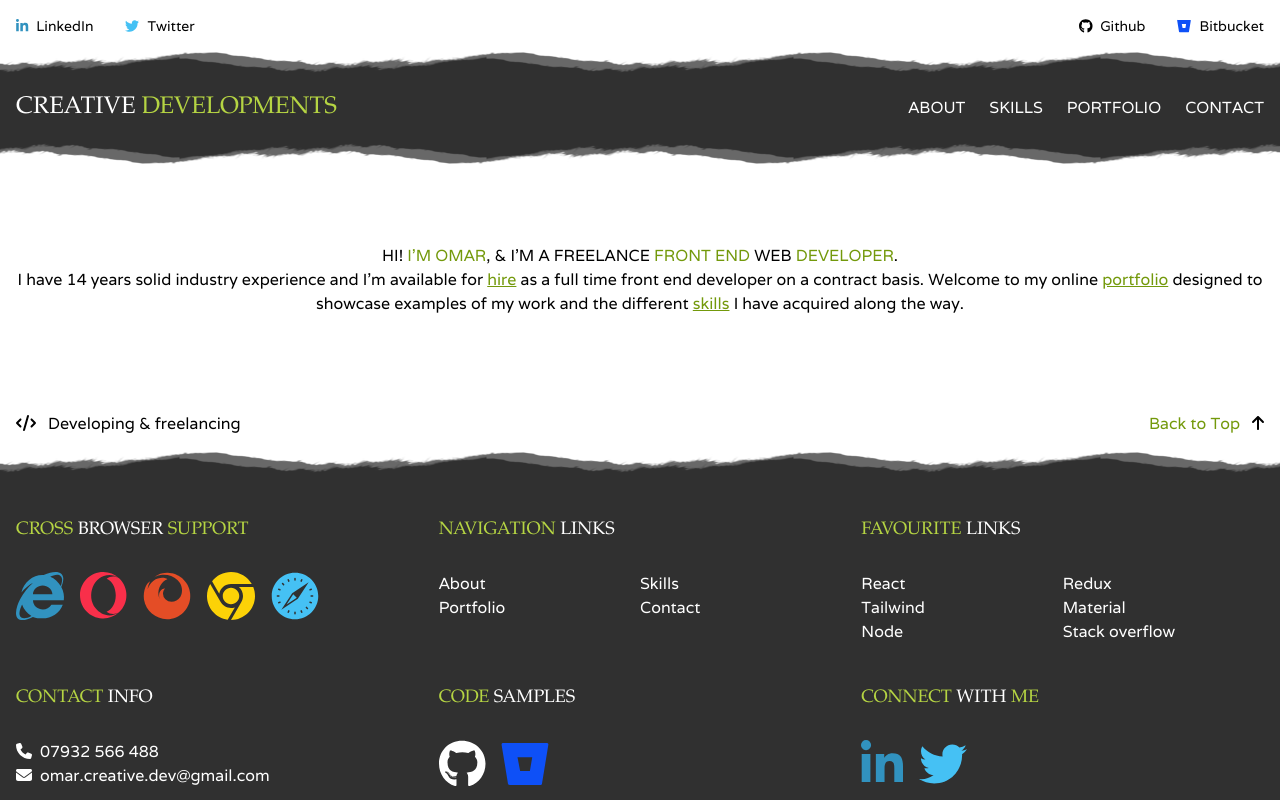
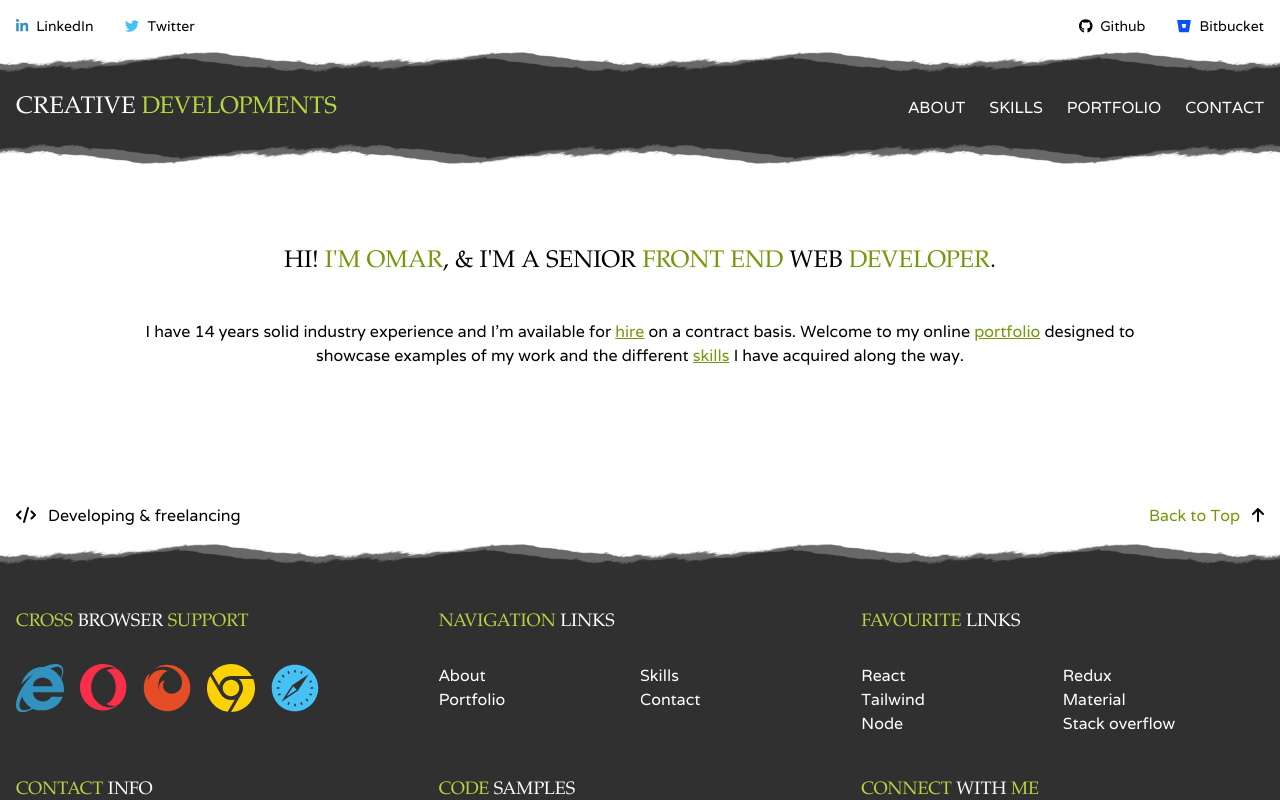
Before and after one commit to omarCreativeDev/creative-developments, a Next.js app: page / in a window 1280 px wide. Shown: the top 800 px of the page. Built offline with nearby package versions, Linux system fonts and the light colour scheme.

Commit message:
completed intro component, updated mixins and typography scss

```diff
--- a/components/Index/Intro/Intro.tsx
+++ b/components/Index/Intro/Intro.tsx
@@ -2,9 +2,9 @@ import Link from 'next/link';
 
 export const Intro = () => {
   return (
-    <div className="container">
+    <div className="container max-w-5xl m-auto">
       <h1 className="text-center">
-        HI! <span className="text-tertiary">I&apos;M OMAR</span>, & I&apos;M A FREELANCE
+        HI! <span className="text-tertiary">I&apos;M OMAR</span>, & I&apos;M A SENIOR
         <span className="text-tertiary"> FRONT END</span> WEB
         <span className="text-tertiary"> DEVELOPER</span>.
       </h1>
@@ -13,7 +13,7 @@ export const Intro = () => {
         <Link href="/contact-me">
           <a className="text-tertiary underline">hire</a>
         </Link>
-        &nbsp;as a full time front end developer on a contract basis. Welcome to my online&nbsp;
+        &nbsp;on a contract basis. Welcome to my online&nbsp;
         <Link href="/contact-me">
           <a className="text-tertiary underline">portfolio</a>
         </Link>
--- a/components/Layout/Header/HeaderNav/HeaderNav.tsx
+++ b/components/Layout/Header/HeaderNav/HeaderNav.tsx
@@ -15,7 +15,7 @@ export const HeaderNav = () => {
             </a>
           </Link>
           <nav className="flex pb-12 md:pb-0">
-            <ul className="grid grid-flow-col auto-cols-max content-center gap-6">
+            <ul className="grid grid-flow-col auto-cols-max content-center gap-6 mb-0">
               {navLinks &&
                 navLinks.map((i) => (
                   <li key={i.label}>
--- a/styles/_mixins.scss
+++ b/styles/_mixins.scss
@@ -4,3 +4,7 @@
   background: url('/images/banner/banner-bg-top.png') top repeat-x,
     url('/images/banner/banner-bg-bottom.png') bottom repeat-x, $primary-color;
 }
+
+@mixin palatinoFont() {
+  font-family: $font-family-palatino;
+}
--- a/styles/_typography.scss
+++ b/styles/_typography.scss
@@ -1,9 +1,28 @@
-@import "variables";
+@import 'variables';
+@import 'mixins';
 
 @layer base {
   html {
     font-family: $font-family-varela;
   }
+}
+
+h1,
+h2,
+h3,
+h4,
+h5,
+h6 {
+  @include palatinoFont();
+  text-transform: uppercase;
+  font-size: 1.5rem;
+  margin-bottom: 2.5rem;
+}
+
+ol,
+p,
+ul {
+  margin: 0 0 2.5rem;
 }
 
 .twitter,
```
